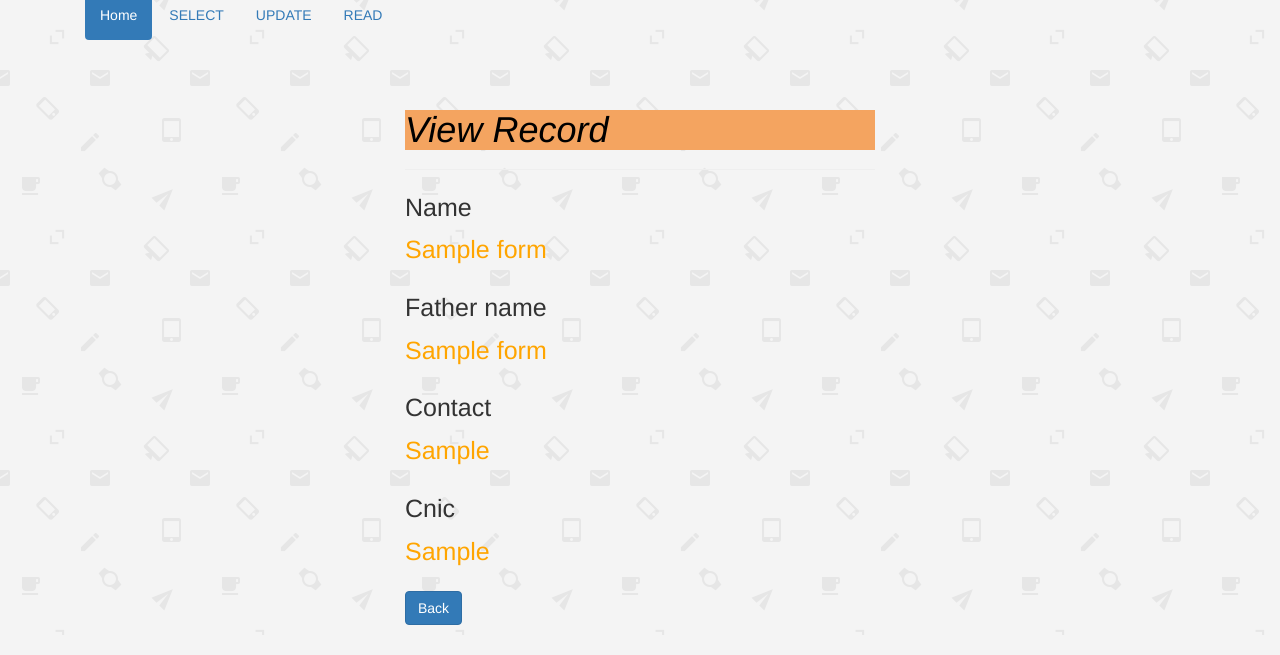
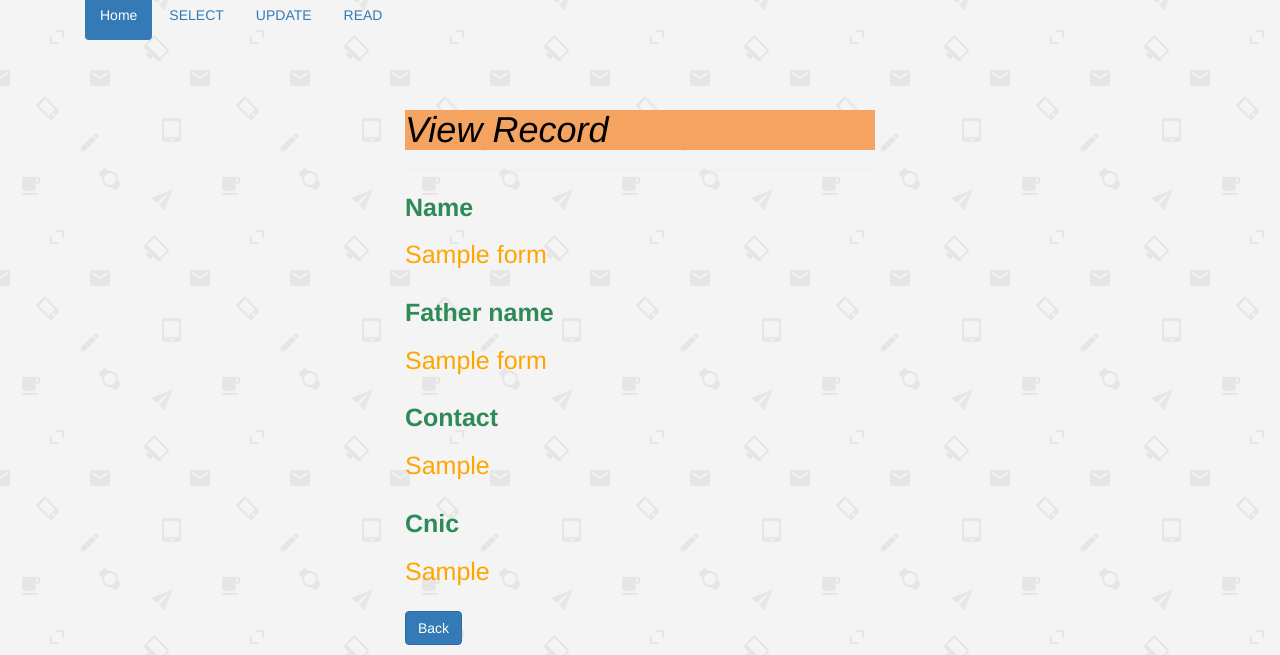
Before and after one commit to Usama868/CRUD, a PHP site: page /read.php?id=1 in a window 1280 px wide. Shown: the part 180-835 px from the top of the page. Run offline with PHP 8.4, Linux system fonts and the light colour scheme; tables that the repository leaves empty or names only in its code hold one stand-in row (values such as "Sample post").

Commit message:
Merge origin/master
Conflicts:
	db-connect.php

```diff
--- a/read.php
+++ b/read.php
@@ -104,20 +104,20 @@ if(isset($_GET["id"]) && !empty(trim($_GET["id"]))){
                     <div class="page-header">
                         <h1 style="color:black; background-color: sandybrown;"><i>View Record</i></h1>
                     </div>
-                    <div class="form-group"style="font-size:25px;>
+                    <div class="form-group"style="font-size:25px;">
                         <label style="color:seagreen">Name</label>
                         <p class="form-control-static" style="color:orange; "><?php echo $row["name"]; ?></p>
                     </div>
-                    <div class="form-group" style="font-size:25px;>
+                    <div class="form-group" style="font-size:25px;">
                         <label style="color:seagreen" >Father name</label>
                         <p class="form-control-static" style="color:orange;"><?php echo $row["fathername"]; ?></p>
                     </div>
-                    <div class="form-group" style="font-size:25px;>
+                    <div class="form-group" style="font-size:25px;">
                         <label style="color:seagreen">Contact</label>
                         <p class="form-control-static" style="color:orange;"><?php echo $row["contact"]; ?></p>
                     </div>
-                    <div class="form-group" style="font-size:25px;>
-                        <label style="color:seagreen> Cnic </label>
+                    <div class="form-group" style="font-size:25px;">
+                        <label style="color:seagreen;"> Cnic </label>
                         <p class="form-control-static" style="color:orange;"><?php echo $row["cnic"]; ?></p>
                     </div>
                     <p><a href="index.php" class="btn btn-primary">Back</a></p>
```
Also changed, not shown: index.php (+15 -15 lines).
